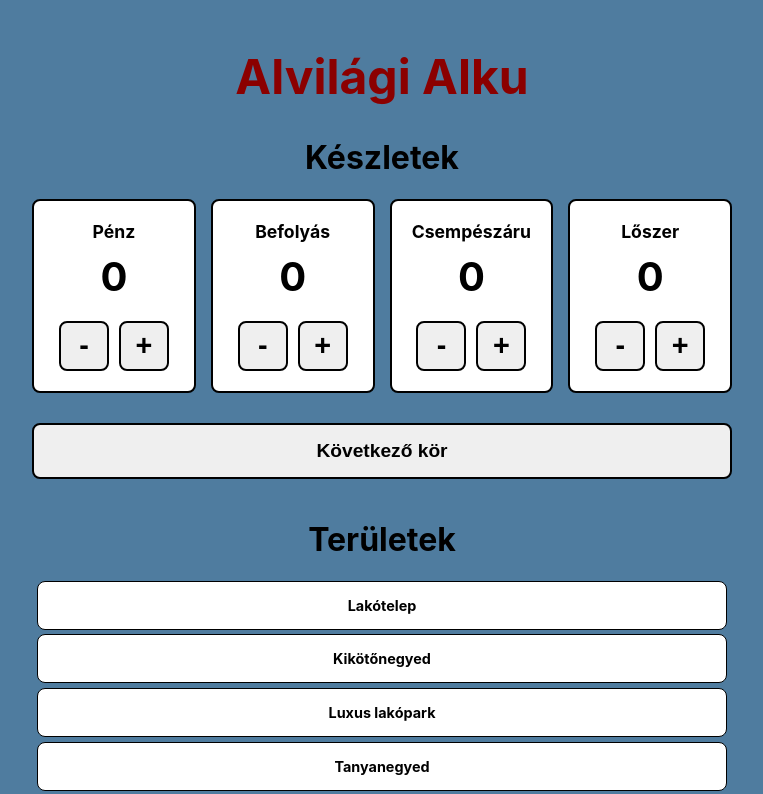
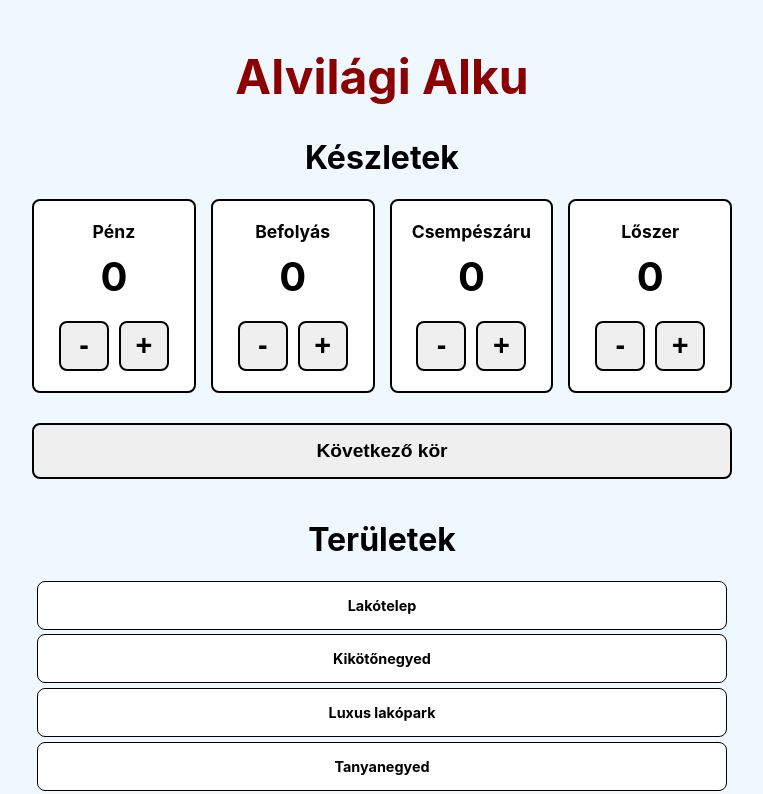
Before and after one commit to jnrbrt/Alvilagi-Alku-App, a React (Vite) app: page / in a window 1280 px wide. Shown: the top 794 px of the page, without its empty margins (258-1021 px from the left). Built offline with nearby package versions, Linux system fonts and the light colour scheme.

Commit message:
Fix: Background color changed

```diff
--- a/src/App.css
+++ b/src/App.css
@@ -1,7 +1,7 @@
 body {
     font-family: -apple-system, BlinkMacSystemFont, 'Segoe UI', Roboto, Helvetica,
     Arial, sans-serif;
-    background-color: #4f7c9f;
+    background-color: aliceblue;
     margin: auto;
     padding: 15px;
 
```
